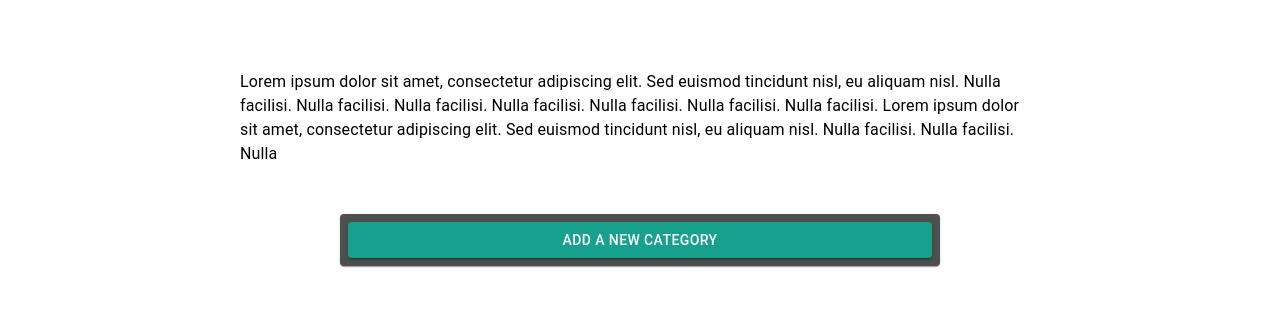
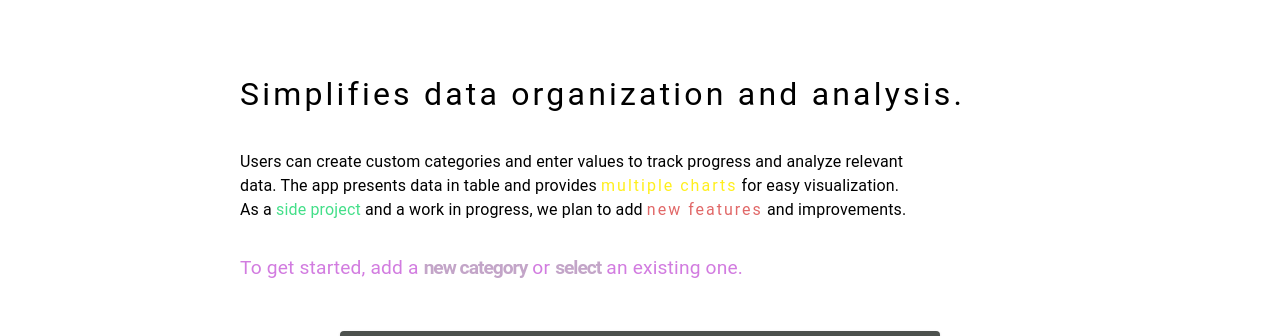
Before and after one commit to Bloodyblow/instant-stats, a Next.js app: page / in a window 1280 px wide. Shown: the part 198-534 px from the top of the page. Built offline with nearby package versions, Linux system fonts and the light colour scheme; no server answers; the database is empty.

Commit message:
Improve description text

```diff
--- a/src/pages/index.tsx
+++ b/src/pages/index.tsx
@@ -6,23 +6,61 @@ import { Card, Typography } from "@mui/material";
 import { GetServerSideProps } from "next";
 import prisma from "prisma/prisma";
 import { Category } from "@/app/types";
+import Stack from "@mui/material/Stack";
 
 export const getServerSideProps: GetServerSideProps = async () => {
   const categories = await prisma.category.findMany();
   return { props: { categories } };
 };
 
+const typographySx = {
+  textWrap: "balance",
+  minWidth: "400px",
+  width: "80vw",
+  maxWidth: "800px",
+};
+
 export default function Home({ categories }: { categories: Category[] }) {
   return (
     <Layout pageTitle="Instant stats">
-      <Typography sx={{ marginTop: "3rem" }}>
-        Lorem ipsum dolor sit amet, consectetur adipiscing elit. Sed euismod
-        tincidunt nisl, eu aliquam nisl. Nulla facilisi. Nulla facilisi. Nulla
-        facilisi. Nulla facilisi. Nulla facilisi. Nulla facilisi. Nulla
-        facilisi. Lorem ipsum dolor sit amet, consectetur adipiscing elit. Sed
-        euismod tincidunt nisl, eu aliquam nisl. Nulla facilisi. Nulla facilisi.
-        Nulla
+      <Typography
+        sx={{
+          ...typographySx,
+          marginTop: "3rem",
+          fontSize: "2rem",
+          letterSpacing: "0.2rem",
+        }}
+      >
+        Simplifies data organization and analysis.
       </Typography>
+      <Typography sx={typographySx}>
+        Users can create custom categories and enter values to track progress
+        and analyze relevant data. The app presents data in table and provides{" "}
+        <span style={{ color: "#ffef1d", letterSpacing: "2px" }}>
+          multiple charts
+        </span>{" "}
+        for easy visualization. As a{" "}
+        <span style={{ color: "#44df89" }}>side project</span> and a work in
+        progress, we plan to add{" "}
+        <span style={{ color: "#e16868", letterSpacing: "2px" }}>
+          new features
+        </span>{" "}
+        and improvements.
+      </Typography>
+      <Typography
+        sx={{ ...typographySx, color: "#d27ce0", fontSize: "1.2rem" }}
+      >
+        To get started, add a{" "}
+        <strong style={{ letterSpacing: "-1px", color: "#c3a5c8" }}>
+          new category
+        </strong>{" "}
+        or{" "}
+        <strong style={{ letterSpacing: "-1px", color: "#c3a5c8" }}>
+          select
+        </strong>{" "}
+        an existing one.
+      </Typography>
+
       <Card
         sx={{
           display: "flex",
```
